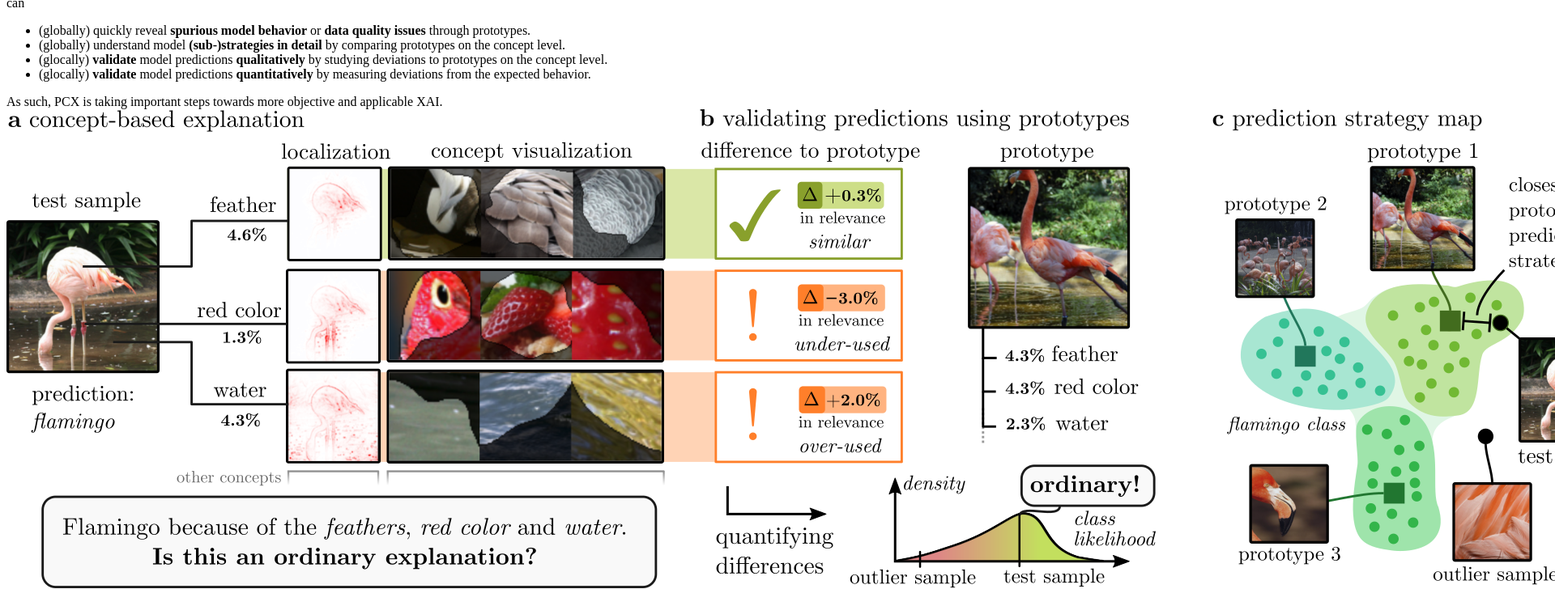
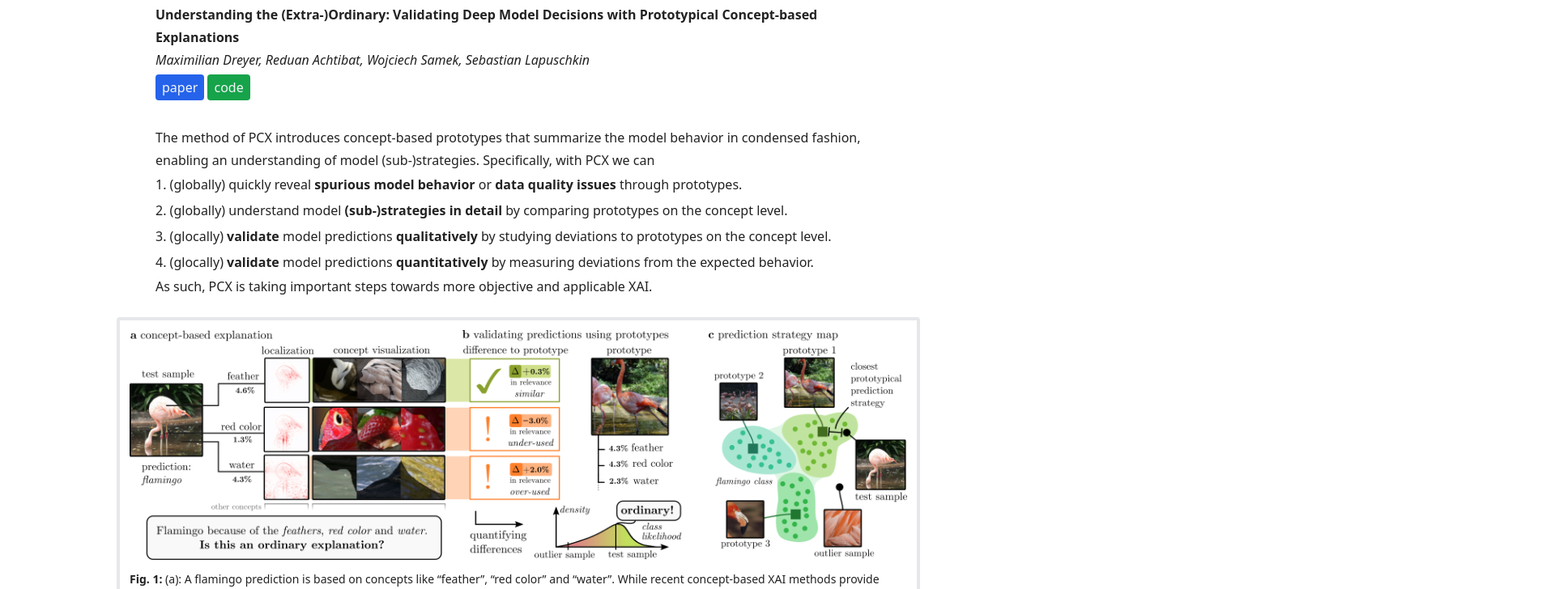
Before and after one commit to maxdreyer/pcx, a plain HTML site: page index.html in a window 1280 px wide. Shown: the part 124-852 px from the top of the page at 81% size, 1920 px wide, since content can reach past the window. Drawn offline with Linux system fonts and the light colour scheme; the site is published under a folder, as on GitHub Pages, so addresses that start at the root find nothing.

Commit message:
fixing css path for project page

```diff
--- a/index.html
+++ b/index.html
@@ -4,8 +4,8 @@
 <head>
   <meta charset="utf-8">
   <meta name="viewport" content="width=device-width, initial-scale=1">
-  <title></title>
-  <link href="/webpage/css/output.css" rel="stylesheet">
+  <title>PCX - Prototypical Concept-based Explanations</title>
+  <link href="webpage/css/output.css" rel="stylesheet">
   <meta name="description" content="">
 
   <meta property="og:title" content="PCX - Prototypical Concept-based Explanations">
```
